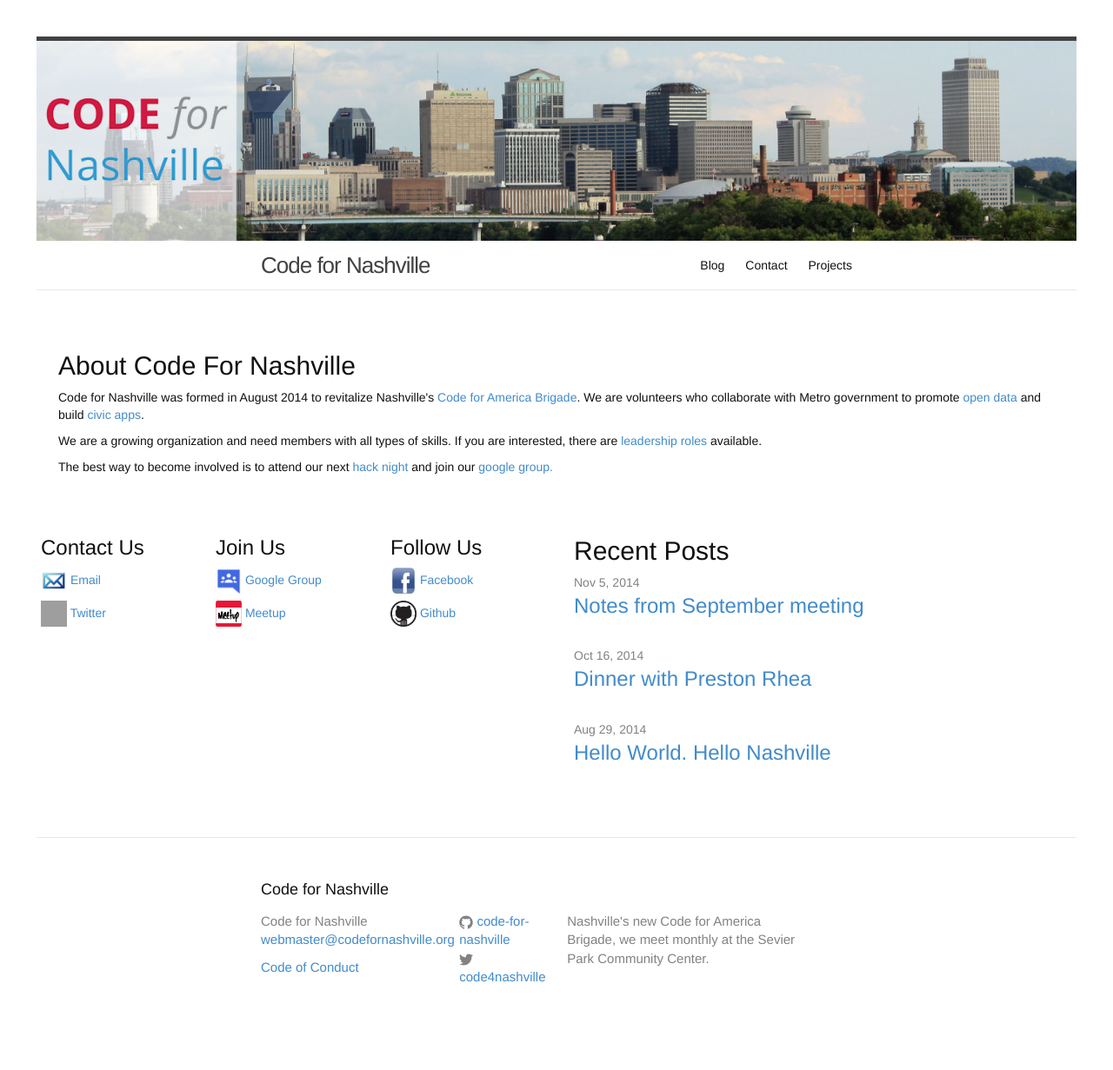
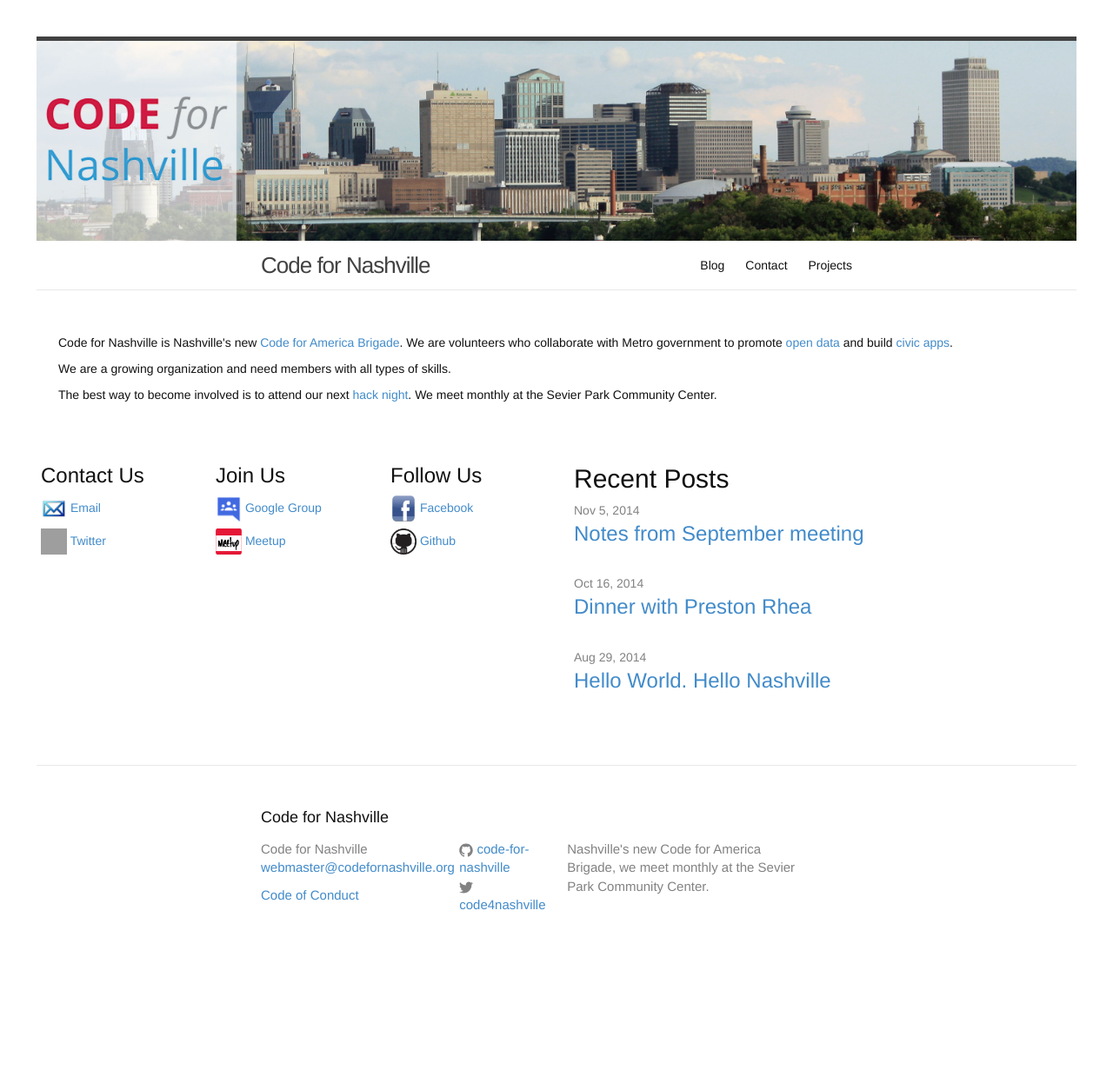
Before and after one commit to code-for-nashville/code-for-nashville.github.io, a Jekyll site: the page built from index.html, in a window 1280 px wide. Shown: the whole page at 87% size. Built offline with Jekyll 4.4.1, drawn with Linux system fonts in a browser that asks for light colours; nearby versions of some CDN libraries; after the commit the page ends 1148 px from its top, so only the background shows below that; grey boxes are pictures that could not be loaded.

Commit message:
Rework homepage copy

```diff
--- a/_includes/about.html
+++ b/_includes/about.html
@@ -1,7 +1,3 @@
-<h2>About Code For Nashville</h2>
+<p>Code for Nashville is Nashville's new <a href="http://www.codeforamerica.org/">Code for America Brigade</a>. We are volunteers who collaborate with Metro government to promote <a href="https://en.wikipedia.org/wiki/Open_data">open data</a> and build <a href="https://en.wikipedia.org/wiki/Civic_application">civic apps</a>.</p>
 
-<p>Code for Nashville was formed in August 2014 to revitalize Nashville's <a href="http://www.codeforamerica.org/">Code for America Brigade</a>. We are volunteers who collaborate with Metro government to promote <a href="https://en.wikipedia.org/wiki/Open_data">open data</a> and build <a href="https://en.wikipedia.org/wiki/Civic_application">civic apps</a>.</p>
-
-</P>We are a growing organization and need members with all types of skills. If you are interested, there are <a href="https://docs.google.com/document/d/1oEB1CuzCHldxP_bzcvmcrmK0yAE1BzV2AGhtwtYKZVY/edit">leadership roles</a> available.</p>
-
-</p>The best way to become involved is to attend our next <a href="http://www.meetup.com/code-for-nashville/">hack night</a> and join our <a href="https://groups.google.com/forum/#!forum/nashville-brigade">google group.</a></p>
+<p>We are a growing organization and need members with all types of skills. </p>The best way to become involved is to attend our next <a href="http://www.meetup.com/code-for-nashville/">hack night</a>. We meet monthly at the Sevier Park Community Center.</p>
```
